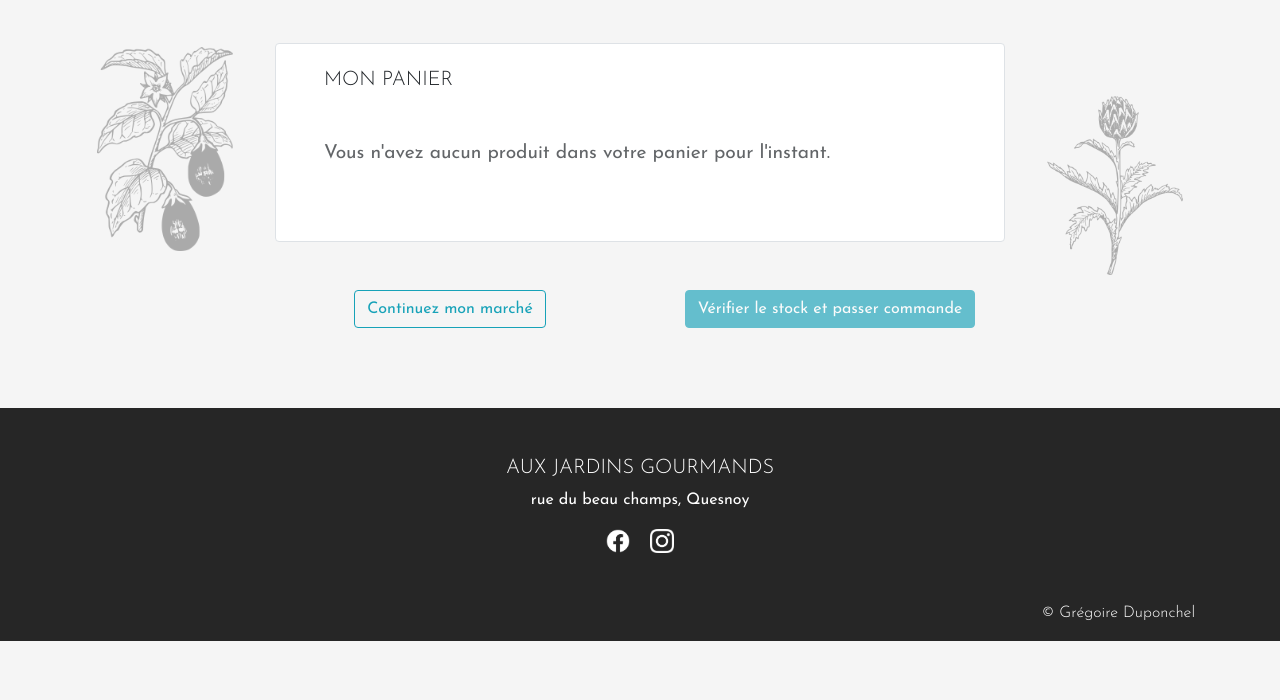
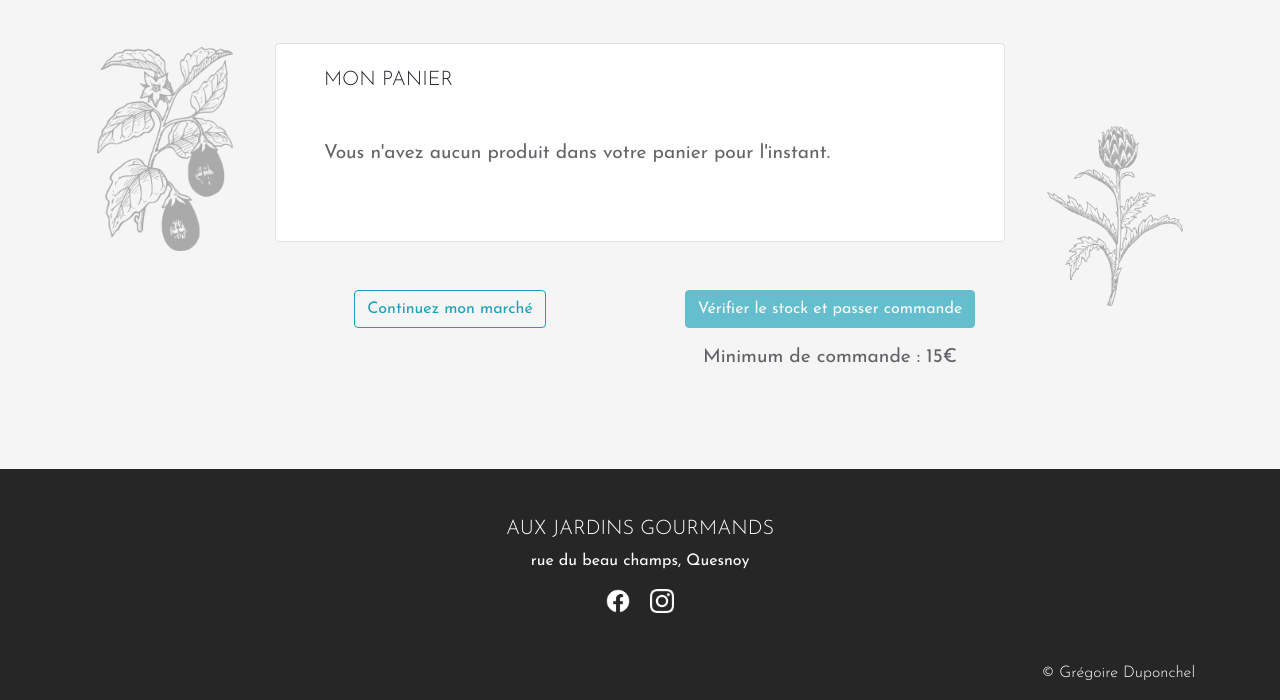
Before and after one commit to GregDupl/OnlineFarmerMarket, a Django app: page /panier in a window 1280 px wide. Shown: the part 61-761 px from the top of the page. Run offline with Django 3.2, Linux system fonts and the light colour scheme; data comes from the database, SQL or seed files in the repository; some libraries are stand-ins or nearby versions.

Commit message:
adding info minimum command in cart template

```diff
--- a/store/templates/store/cart.html
+++ b/store/templates/store/cart.html
@@ -59,6 +59,7 @@
             {%else%}
             <button class="btn btn-info command_button" data-toggle="modal" data-target="#ModalLogin" data-min= "{{minimum}}" type="button" name="button" {% if total < minimum %}disabled{%endif%}>Vérifier le stock et passer commande</button>
             {%endif%}
+            <p class="text-center mt-3"> Minimum de commande : {{minimum}}€ </p>
           </div>
         </div>
       </div>
```
